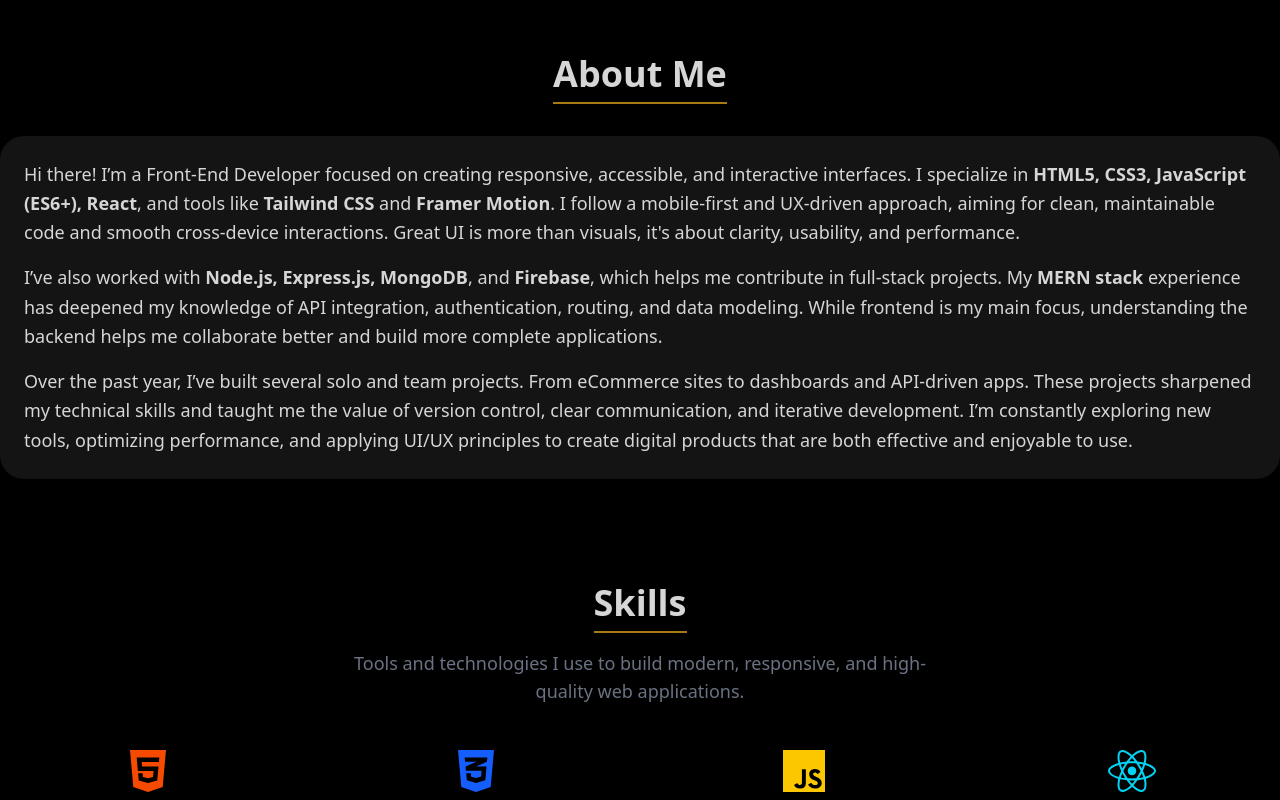
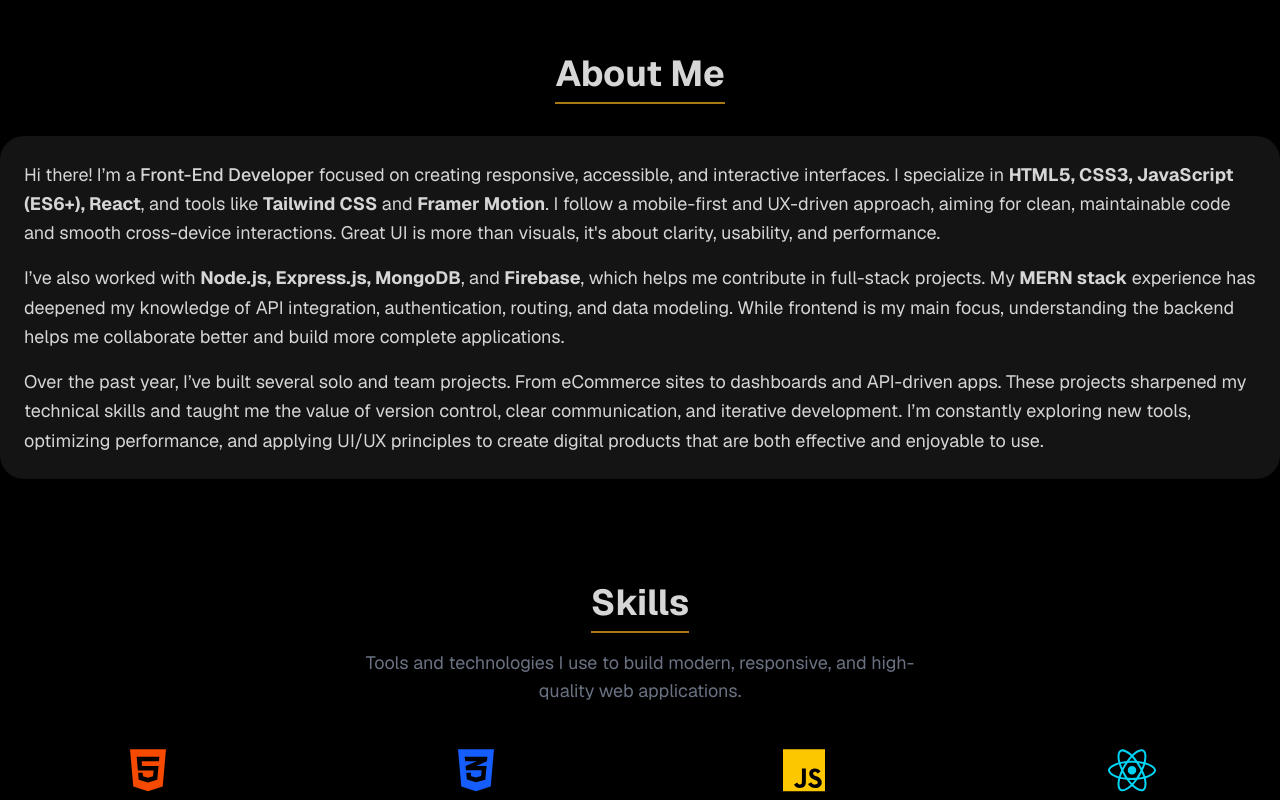
Before and after one commit to anik-siddiky/anik, a React (Vite) app: page / in a window 1280 px wide. Shown: the part 860-1660 px from the top of the page. Built offline with nearby package versions, Linux system fonts and the light colour scheme.

Commit message:
added font

```diff
--- a/src/Components/Contact.jsx
+++ b/src/Components/Contact.jsx
@@ -46,7 +46,7 @@
                         <label className="block mb-1 font-medium">Name</label>
                         <input
                             type="text"
-                            className="w-full border  dark:border-gray-200 px-4 py-2 rounded bg-gray-200 dark:bg-base-200 focus:outline-gray-300 focus:ring-2 focus:ring-black"
+                            className="w-full border dark:border-gray-200 px-4 py-2 rounded bg-gray-200 dark:bg-base-200 focus:outline-gray-300 focus:ring-2 focus:ring-black"
                             placeholder="Your Name"
                         />
                     </motion.div>
--- a/src/index.css
+++ b/src/index.css
@@ -1,5 +1,9 @@
+@import url('https://fonts.googleapis.com/css2?family=Geist:wght@100..900&display=swap');
 @import "tailwindcss";
-@plugin "daisyui";
+
+* {
+  font-family: "Geist", sans-serif;
+}
 
 @plugin "daisyui" {
   themes: black --default, dark --prefersdark, light;
```
